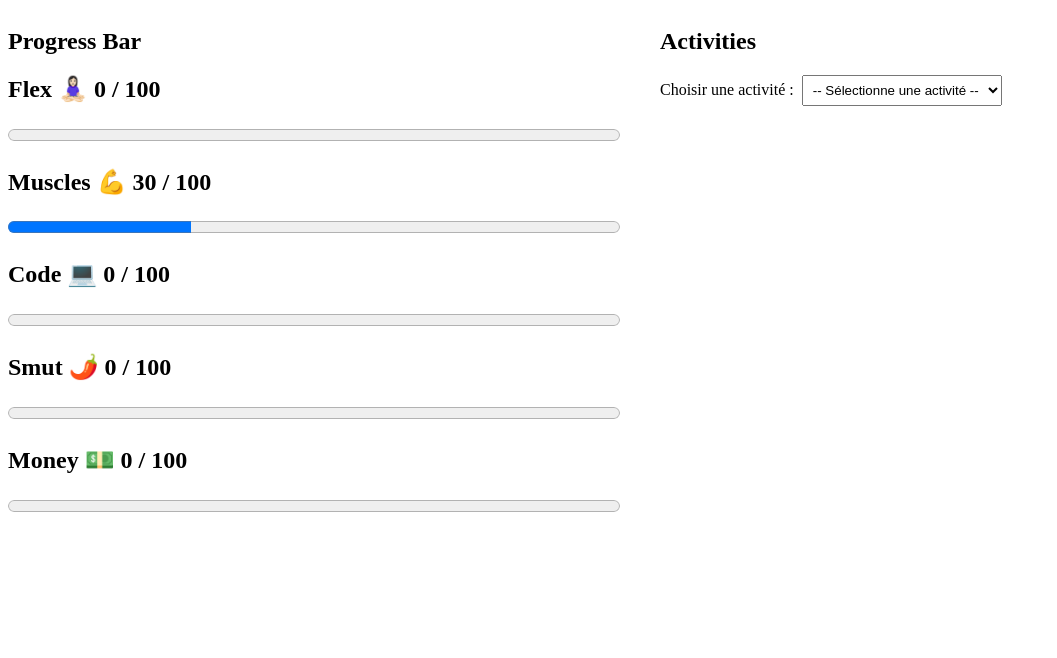
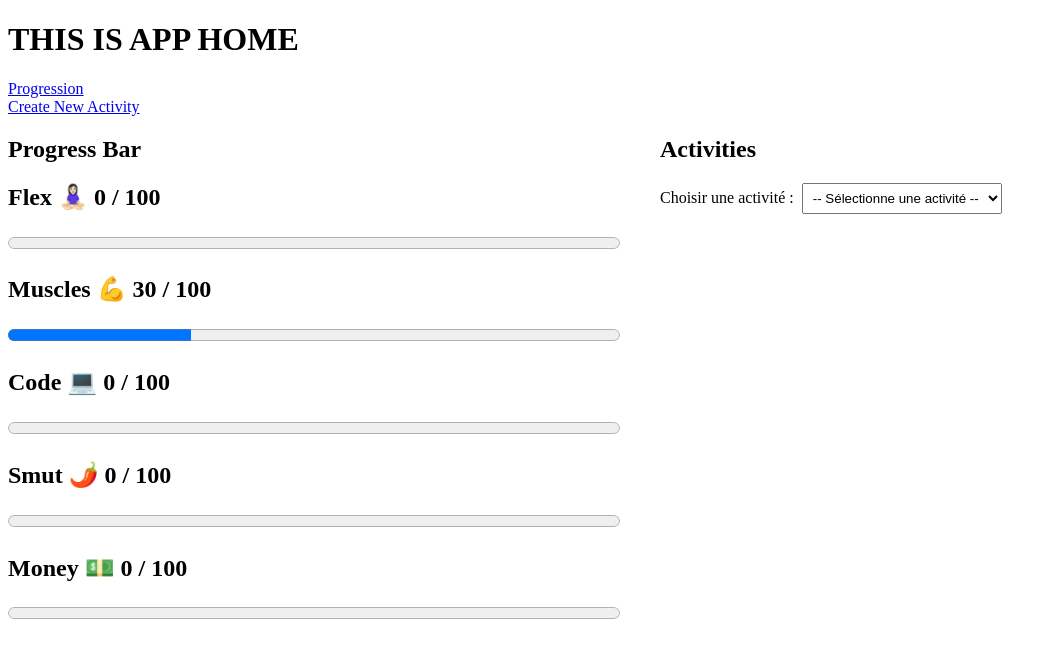
Before and after one commit to Pyropingouin/ProgressTracker, an Angular app: page /progress in a window 1280 px wide. Before the commit this address led to /. Shown: the top 658 px of the page, without its empty margins (0-1057 px from the left). Built offline with nearby package versions, Linux system fonts and the light colour scheme.

Commit message:
routes + Move to different component

```diff
--- a/src/app/app.config.ts
+++ b/src/app/app.config.ts
@@ -1,11 +1,11 @@
-import { ApplicationConfig, provideBrowserGlobalErrorListeners } from '@angular/core';
-import { provideRouter } from '@angular/router';
+import {
+  ApplicationConfig,
+  provideBrowserGlobalErrorListeners,
+} from "@angular/core";
+import { provideRouter } from "@angular/router";
 
-import { routes } from './app.routes';
+import { routes } from "./app.routes";
 
 export const appConfig: ApplicationConfig = {
-  providers: [
-    provideBrowserGlobalErrorListeners(),
-    provideRouter(routes)
-  ]
+  providers: [provideRouter(routes)],
 };
--- a/src/app/app.html
+++ b/src/app/app.html
@@ -1,62 +1,11 @@
-<div class="page-layout">
-  <section class="left-section">
-    <h1>Progress Bar</h1>
+<h1>THIS IS APP HOME</h1>
 
-    <div class="progress-item">
-      <h2>Flex 🧘🏻‍♀️ {{ flex }} / {{ maxProgress }}</h2>
-      <progress [value]="flex" [max]="maxProgress"></progress>
-    </div>
+<nav>
+  <a routerLink="/progress">Progression</a>
+</nav>
 
-    <div class="progress-item">
-      <h2>Muscles 💪 {{ muscles }} / {{ maxProgress }}</h2>
-      <progress [value]="muscles" [max]="maxProgress"></progress>
-    </div>
+<nav>
+  <a routerLink="/createActivity">Create New Activity</a>
+</nav>
 
-    <div class="progress-item">
-      <h2>Code 💻 {{ code }} / {{ maxProgress }}</h2>
-      <progress [value]="code" [max]="maxProgress"></progress>
-    </div>
-
-    <div class="progress-item">
-      <h2>Smut 🌶️ {{ smut }} / {{ maxProgress }}</h2>
-      <progress [value]="smut" [max]="maxProgress"></progress>
-    </div>
-
-    <div class="progress-item">
-      <h2>Money 💵 {{ money }} / {{ maxProgress }}</h2>
-      <progress [value]="money" [max]="maxProgress"></progress>
-    </div>
-  </section>
-
-  <section class="right-section">
-    <h1>Activities</h1>
-
-    <label for="activity">Choisir une activité :</label>
-
-    <select id="activity" [(ngModel)]="selectedActivityId">
-      <option [ngValue]="null">-- Sélectionne une activité --</option>
-
-      @for (activity of activities; track activity.id) {
-      <option [ngValue]="activity.id">
-        {{ activity.emoji }} {{ activity.name }}
-      </option>
-      }
-    </select>
-
-    @if (selectedActivity) {
-    <div class="activity-preview">
-      <h3>{{ selectedActivity.emoji }} {{ selectedActivity.name }}</h3>
-
-      <p>Muscles : {{ selectedActivity.rewards.muscles ?? 0 }}</p>
-      <p>Flex : {{ selectedActivity.rewards.flex ?? 0 }}</p>
-      <p>Code : {{ selectedActivity.rewards.code ?? 0 }}</p>
-      <p>Smut : {{ selectedActivity.rewards.smut ?? 0 }}</p>
-      <p>Money : {{ selectedActivity.rewards.money ?? 0 }}</p>
-    </div>
-
-    <button (click)="addActivity(+selectedActivity.id)">
-      Add this activity
-    </button>
-    }
-  </section>
-</div>
+<router-outlet />
--- a/src/app/app.routes.ts
+++ b/src/app/app.routes.ts
@@ -1,3 +1,14 @@
-import { Routes } from '@angular/router';
+import { Routes } from "@angular/router";
+import { ProgressHome } from "./progress-home/progress-home";
+import { CreateActivity } from "./create-activity/create-activity";
 
-export const routes: Routes = [];
+export const routes: Routes = [
+  {
+    path: "progress",
+    component: ProgressHome,
+  },
+   {
+    path: "createActivity",
+    component: CreateActivity,
+  },
+];
--- a/src/app/app.ts
+++ b/src/app/app.ts
@@ -1,68 +1,10 @@
-import { Component, signal } from "@angular/core";
-import { RouterOutlet } from "@angular/router";
-import { FormsModule } from "@angular/forms";
-
-import { Activity } from "./models/activity.model";
-import activitiesData from "./data/activities.json";
+import { Component } from "@angular/core";
+import { RouterOutlet, RouterLink } from "@angular/router";
 
 @Component({
   selector: "app-root",
-  imports: [RouterOutlet, FormsModule],
+  imports: [RouterOutlet, RouterLink],
   templateUrl: "./app.html",
   styleUrl: "./app.css",
 })
-export class App {
-  protected readonly title = signal("ProgressTracker");
-
-  maxProgress: number = 100;
-
-  muscles: number = 30;
-  flex: number = 0;
-  code: number = 0;
-  smut: number = 0;
-  money: number = 0;
-
-  addActivity(activityID: number): void {
-    const activity = this.activities.find(
-      (activity) => activity.id === activityID,
-    );
-
-    if (!activity) {
-      return;
-    }
-
-    this.muscles = Math.min(
-      this.muscles + (activity.rewards.muscles ?? 0),
-      this.maxProgress,
-    );
-
-    this.flex = Math.min(
-      this.flex + (activity.rewards.flex ?? 0),
-      this.maxProgress,
-    );
-
-    this.code = Math.min(
-      this.code + (activity.rewards.code ?? 0),
-      this.maxProgress,
-    );
-
-    this.smut = Math.min(
-      this.smut + (activity.rewards.smut ?? 0),
-      this.maxProgress,
-    );
-
-    this.money = Math.min(
-      this.money + (activity.rewards.money ?? 0),
-      this.maxProgress,
-    );
-  }
-
-  activities: Activity[] = activitiesData;
-  selectedActivityId: number | null = null;
-
-  get selectedActivity(): Activity | undefined {
-    return this.activities.find(
-      (activity) => activity.id === this.selectedActivityId,
-    );
-  }
-}
+export class App {}
--- /dev/null
+++ b/src/app/create-activity/create-activity.html
@@ -0,0 +1 @@
+<p>create-activity works!</p>
--- /dev/null
+++ b/src/app/create-activity/create-activity.ts
@@ -0,0 +1,9 @@
+import { Component } from "@angular/core";
+
+@Component({
+  selector: "app-create-activity",
+  imports: [],
+  templateUrl: "./create-activity.html",
+  styleUrl: "./create-activity.css",
+})
+export class CreateActivity {}
--- /dev/null
+++ b/src/app/progress-home/progress-home.css
@@ -0,0 +1,24 @@
+.page-layout {
+  display: flex;
+  gap: 40px;
+  align-items: flex-start;
+}
+
+.left-section,
+.right-section {
+  width: 50%;
+}
+
+.progress-item {
+  margin-bottom: 20px;
+}
+
+progress {
+  width: 100%;
+  height: 24px;
+}
+
+select {
+  margin: 0 8px;
+  padding: 6px;
+}
--- /dev/null
+++ b/src/app/progress-home/progress-home.html
@@ -0,0 +1,62 @@
+<div class="page-layout">
+  <section class="left-section">
+    <h1>Progress Bar</h1>
+
+    <div class="progress-item">
+      <h2>Flex 🧘🏻‍♀️ {{ flex }} / {{ maxProgress }}</h2>
+      <progress [value]="flex" [max]="maxProgress"></progress>
+    </div>
+
+    <div class="progress-item">
+      <h2>Muscles 💪 {{ muscles }} / {{ maxProgress }}</h2>
+      <progress [value]="muscles" [max]="maxProgress"></progress>
+    </div>
+
+    <div class="progress-item">
+      <h2>Code 💻 {{ code }} / {{ maxProgress }}</h2>
+      <progress [value]="code" [max]="maxProgress"></progress>
+    </div>
+
+    <div class="progress-item">
+      <h2>Smut 🌶️ {{ smut }} / {{ maxProgress }}</h2>
+      <progress [value]="smut" [max]="maxProgress"></progress>
+    </div>
+
+    <div class="progress-item">
+      <h2>Money 💵 {{ money }} / {{ maxProgress }}</h2>
+      <progress [value]="money" [max]="maxProgress"></progress>
+    </div>
+  </section>
+
+  <section class="right-section">
+    <h1>Activities</h1>
+
+    <label for="activity">Choisir une activité :</label>
+
+    <select id="activity" [(ngModel)]="selectedActivityId">
+      <option [ngValue]="null">-- Sélectionne une activité --</option>
+
+      @for (activity of activities; track activity.id) {
+      <option [ngValue]="activity.id">
+        {{ activity.emoji }} {{ activity.name }}
+      </option>
+      }
+    </select>
+
+    @if (selectedActivity) {
+    <div class="activity-preview">
+      <h3>{{ selectedActivity.emoji }} {{ selectedActivity.name }}</h3>
+
+      <p>Muscles : {{ selectedActivity.rewards.muscles ?? 0 }}</p>
+      <p>Flex : {{ selectedActivity.rewards.flex ?? 0 }}</p>
+      <p>Code : {{ selectedActivity.rewards.code ?? 0 }}</p>
+      <p>Smut : {{ selectedActivity.rewards.smut ?? 0 }}</p>
+      <p>Money : {{ selectedActivity.rewards.money ?? 0 }}</p>
+    </div>
+
+    <button (click)="addActivity(+selectedActivity.id)">
+      Add this activity
+    </button>
+    }
+  </section>
+</div>
--- /dev/null
+++ b/src/app/progress-home/progress-home.ts
@@ -0,0 +1,66 @@
+import { Component, signal } from "@angular/core";
+import { FormsModule } from "@angular/forms";
+import { Activity } from "../models/activity.model";
+import activitiesData from "../data/activities.json";
+
+@Component({
+  selector: "app-progress-home",
+  imports: [FormsModule],
+  templateUrl: "./progress-home.html",
+  styleUrl: "./progress-home.css",
+})
+export class ProgressHome {
+  protected readonly title = signal("ProgressTracker");
+
+  maxProgress: number = 100;
+
+  muscles: number = 30;
+  flex: number = 0;
+  code: number = 0;
+  smut: number = 0;
+  money: number = 0;
+
+  addActivity(activityID: number): void {
+    const activity = this.activities.find(
+      (activity) => activity.id === activityID,
+    );
+
+    if (!activity) {
+      return;
+    }
+
+    this.muscles = Math.min(
+      this.muscles + (activity.rewards.muscles ?? 0),
+      this.maxProgress,
+    );
+
+    this.flex = Math.min(
+      this.flex + (activity.rewards.flex ?? 0),
+      this.maxProgress,
+    );
+
+    this.code = Math.min(
+      this.code + (activity.rewards.code ?? 0),
+      this.maxProgress,
+    );
+
+    this.smut = Math.min(
+      this.smut + (activity.rewards.smut ?? 0),
+      this.maxProgress,
+    );
+
+    this.money = Math.min(
+      this.money + (activity.rewards.money ?? 0),
+      this.maxProgress,
+    );
+  }
+
+  activities: Activity[] = activitiesData;
+  selectedActivityId: number | null = null;
+
+  get selectedActivity(): Activity | undefined {
+    return this.activities.find(
+      (activity) => activity.id === this.selectedActivityId,
+    );
+  }
+}
```
Also changed, not shown: src/app/create-activity/create-activity.css (added), 2 other files (tests, documents, lock files or other folders).
